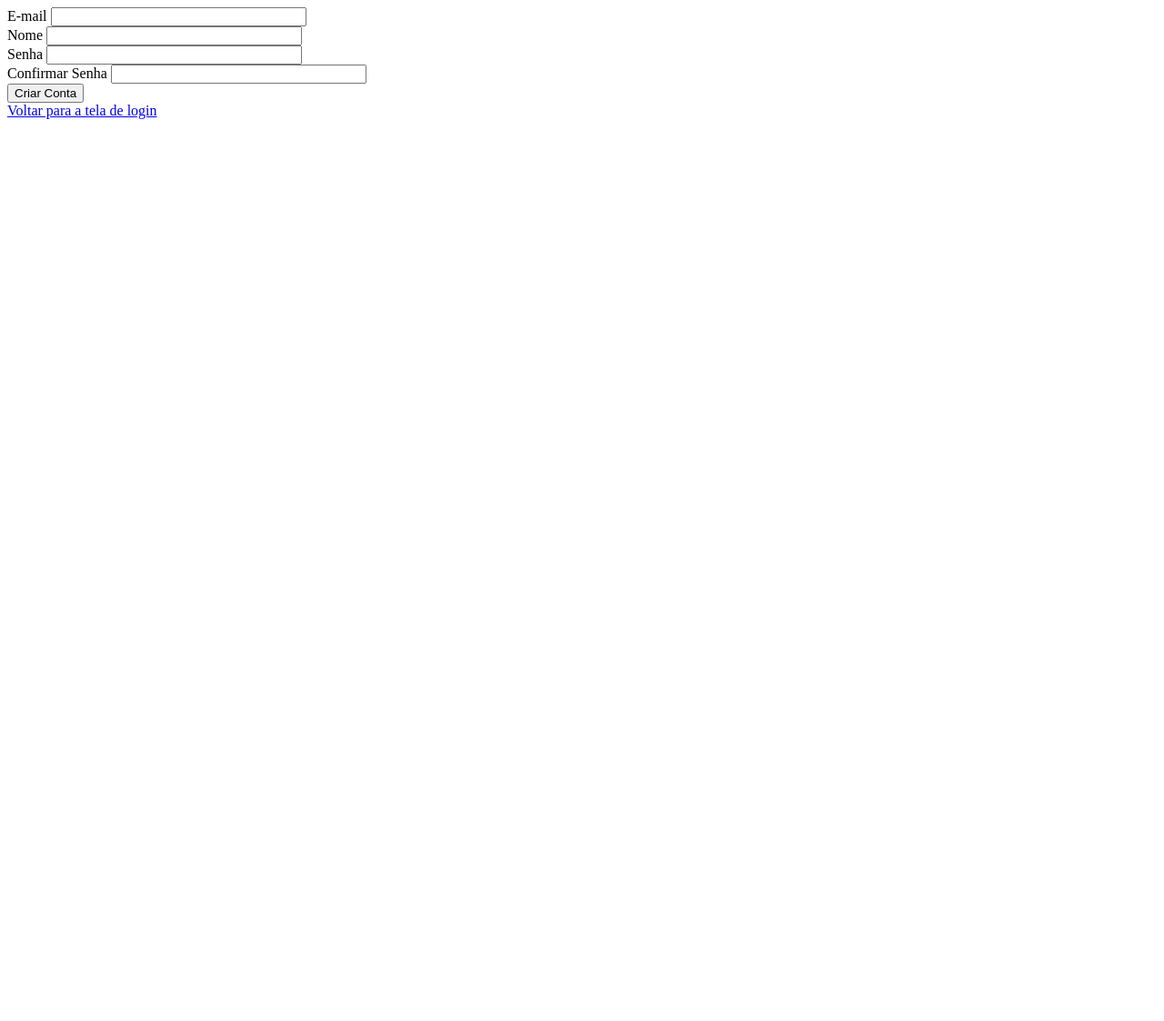
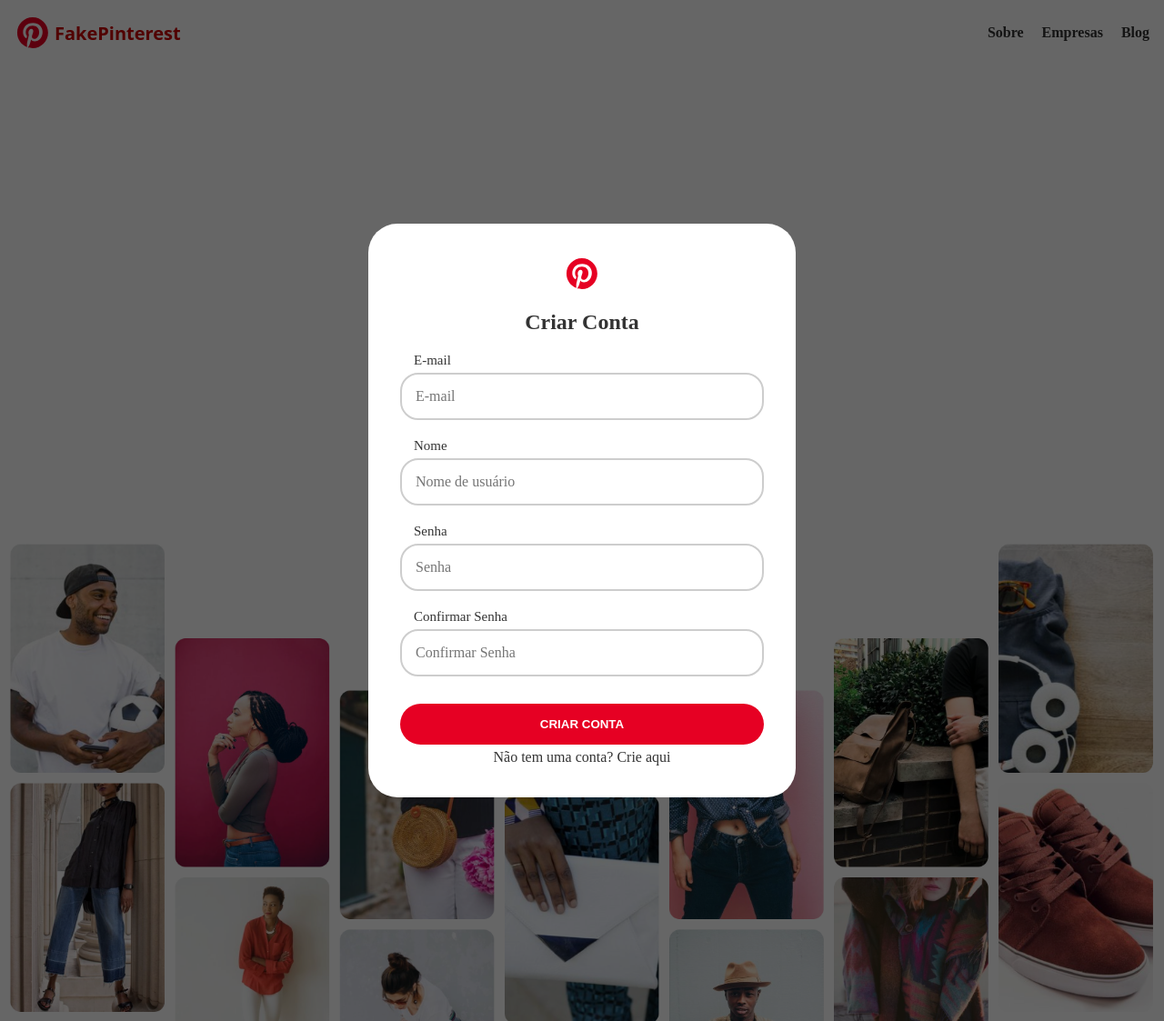
Before and after one commit to renancguedes/FakePinterest, a Flask app: page /criarconta in a window 1280 px wide. Shown: the whole page at 91% size. Run offline with Flask 3, Linux system fonts and the light colour scheme.

Commit message:
style(criarconta): aplica estilização na tela de cadastro de usuários

```diff
--- a/fakepinterest/routes.py
+++ b/fakepinterest/routes.py
@@ -13,7 +13,7 @@ def login():
         usuario = Usuario.query.filter_by(email=formLogin.email.data).first()
         if usuario and bcrypt.check_password_hash(usuario.senha, formLogin.senha.data):
             login_user(usuario, remember=True)
-            return redirect(url_for('perfil', id_usuario=usuario.id))
+            return redirect(url_for('feed'))
     return render_template('login.html', form = formLogin)
 
 @app.route('/criarconta', methods=['GET', 'POST'])
@@ -28,7 +28,7 @@ def criarconta():
         db.session.add(usuario)
         db.session.commit()
         login_user(usuario, remember=True) # O remember me mantém logado mesmo após fechar o navegador
-        return redirect(url_for('perfil', id_usuario=usuario.id))
+        return redirect(url_for('feed'))
     return render_template('criarconta.html', form=formCriarConta)
 
 @app.route('/perfil/<id_usuario>', methods=['GET', 'POST'])
--- a/fakepinterest/templates/criarconta.html
+++ b/fakepinterest/templates/criarconta.html
@@ -1,14 +1,41 @@
-{% extends 'base.html' %} {% block title %}Criar Conta - FakePinterest{%
-endblock %} {% block content %}
+{% extends 'login.html' %}
 
-<form method="POST">
-  {{ form.csrf_token }} {{ form.email.label }} {{ form.email(size=32) }}<br />
-  {{ form.username.label }} {{ form.username(size=32) }}<br />
-  {{ form.senha.label }} {{ form.senha(size=32) }}<br />
-  {{ form.confirmar_senha.label }} {{ form.confirmar_senha(size=32) }}<br />
-  {{ form.botao_submit_criarconta() }}
+{% block title %}FakePinterest - Criar Conta{%endblock %}
+{% block formulario %}
+<form method="POST" class="popup">
+  {{ form.csrf_token }}
+
+  <svg height="40" viewBox="-3 -3 82 82" width="40" style="display: block">
+    <title>Pinterest logo</title>
+    <circle cx="38" cy="38" fill="white" r="40"></circle>
+    <path
+      d="M27.5 71c3.3 1 6.7 1.6 10.3 1.6C57 72.6 72.6 57 72.6 37.8 72.6 18.6 57 3 37.8 3 18.6 3 3 18.6 3 37.8c0 14.8 9.3 27.5 22.4 32.5-.3-2.7-.6-7.2 0-10.3l4-17.2s-1-2-1-5.2c0-4.8 3-8.4 6.4-8.4 3 0 4.4 2.2 4.4 5 0 3-2 7.3-3 11.4C35.6 49 38 52 41.5 52c6.2 0 11-6.6 11-16 0-8.3-6-14-14.6-14-9.8 0-15.6 7.3-15.6 15 0 3 1 6 2.6 8 .3.2.3.5.2 1l-1 3.8c0 .6-.4.8-1 .4-4.4-2-7-8.3-7-13.4 0-11 7.8-21 22.8-21 12 0 21.3 8.6 21.3 20 0 12-7.4 21.6-18 21.6-3.4 0-6.7-1.8-7.8-4L32 61.7c-.8 3-3 7-4.5 9.4z"
+      fill="#e60023"
+      fill-rule="evenodd"
+    ></path>
+  </svg>
+
+  <h2>Criar Conta</h2>
+
+  <div class="div-input">
+    {{ form.email.label(class="label") }} {{ form.email(class="input", placeholder="E-mail") }}
+  </div>
+
+  <div class="div-input">
+    {{ form.username.label(class="label") }} {{ form.username(class="input", placeholder="Nome de usuário") }}
+  </div>
+
+  <div class="div-input">
+    {{ form.senha.label(class="label") }} {{ form.senha(class="input", placeholder="Senha") }}
+  </div>
+
+  <div class="div-input">
+    {{ form.confirmar_senha.label(class="label") }} {{ form.confirmar_senha(class="input", placeholder="Confirmar Senha") }}
+  </div>
+
+  <div class="div-botao">
+    {{ form.botao_submit_criarconta(class="botao-login") }}
+    <a href="{{ url_for('login') }}" class="link-criarconta">Não tem uma conta? Crie aqui</a>
+  </div>
 </form>
-
-<a href="{{ url_for('login') }}">Voltar para a tela de login</a>
-
 {% endblock %}
```
